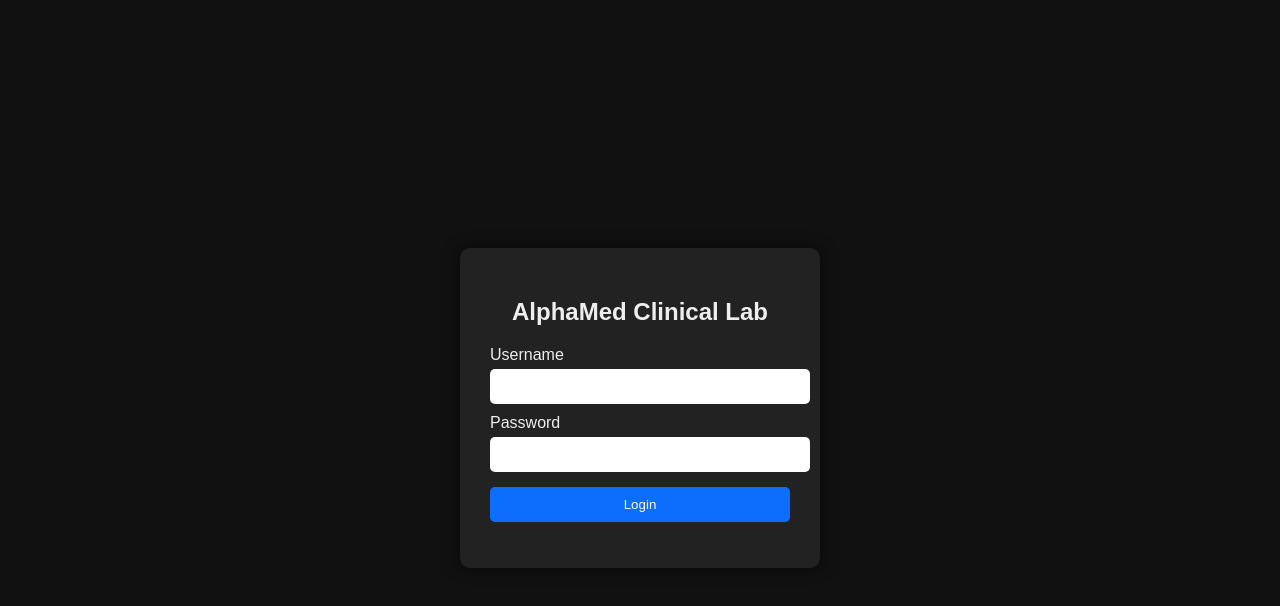
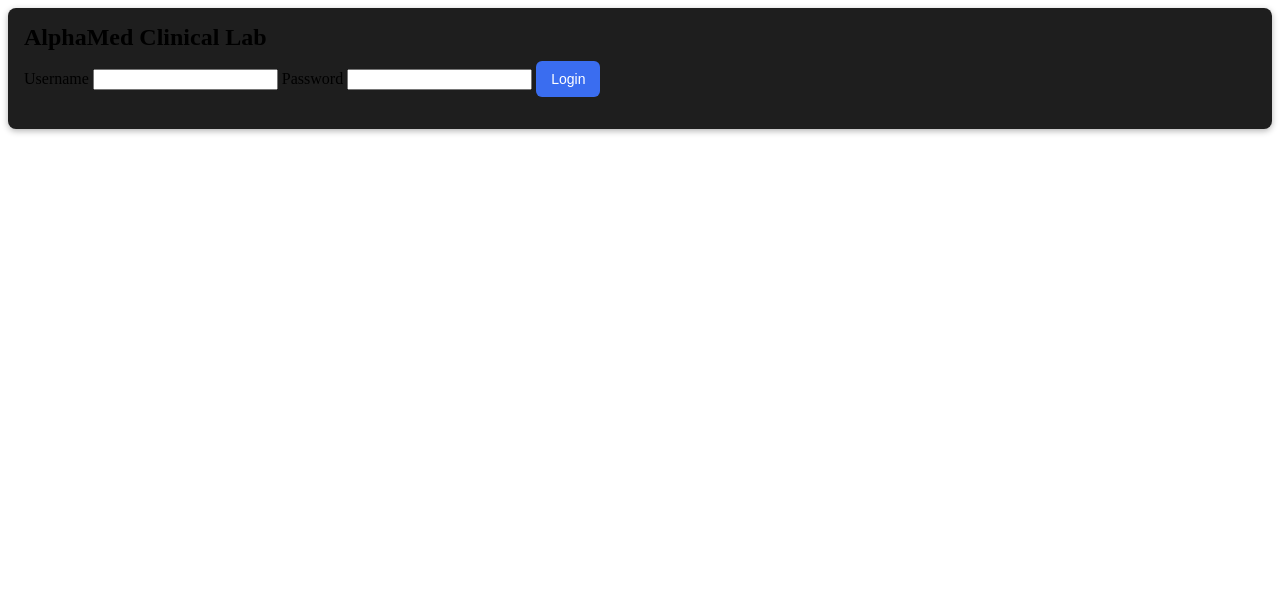
Before and after one commit to Asad4556/AMCL-LAB, a plain HTML site: page index.html in a window 1280 px wide. Drawn offline with Linux system fonts and the light colour scheme.

Commit message:
Update style.css

```diff
--- a/style.css
+++ b/style.css
@@ -1,8 +1,50 @@
-body { font-family: Arial, sans-serif; background:#111; color:#eee; display:flex; justify-content:center; align-items:center; height:100vh; }
-.card { background:#222; padding:30px; border-radius:10px; box-shadow:0 0 15px rgba(0,0,0,0.6); width:300px; }
-h2 { text-align:center; margin-bottom:20px; }
-label { display:block; margin-top:10px; }
-input { width:100%; padding:10px; margin-top:5px; border:none; border-radius:5px; }
-button { width:100%; padding:10px; margin-top:15px; background:#0d6efd; color:white; border:none; border-radius:5px; cursor:pointer; }
-button:hover { background:#0b5ed7; }
-#loginMessage { margin-top:10px; text-align:center; }
+body.dark-theme {
+  background-color: #121212;
+  color: #eee;
+  font-family: Arial, sans-serif;
+  margin: 0;
+  padding: 0;
+}
+
+header {
+  display: flex;
+  justify-content: space-between;
+  align-items: center;
+  padding: 1rem;
+  background: #1e1e1e;
+  color: #fff;
+  border-bottom: 2px solid #333;
+}
+
+h1, h2 {
+  margin: 0;
+}
+
+button {
+  background: #3a6df0;
+  color: #fff;
+  border: none;
+  padding: 10px 15px;
+  margin-top: 10px;
+  border-radius: 6px;
+  cursor: pointer;
+  font-size: 14px;
+}
+
+button:hover {
+  background: #335bd6;
+}
+
+main {
+  display: grid;
+  grid-template-columns: repeat(auto-fit, minmax(250px, 1fr));
+  gap: 1rem;
+  padding: 1rem;
+}
+
+.card {
+  background: #1e1e1e;
+  padding: 1rem;
+  border-radius: 8px;
+  box-shadow: 0 2px 6px rgba(0,0,0,0.3);
+}
```
